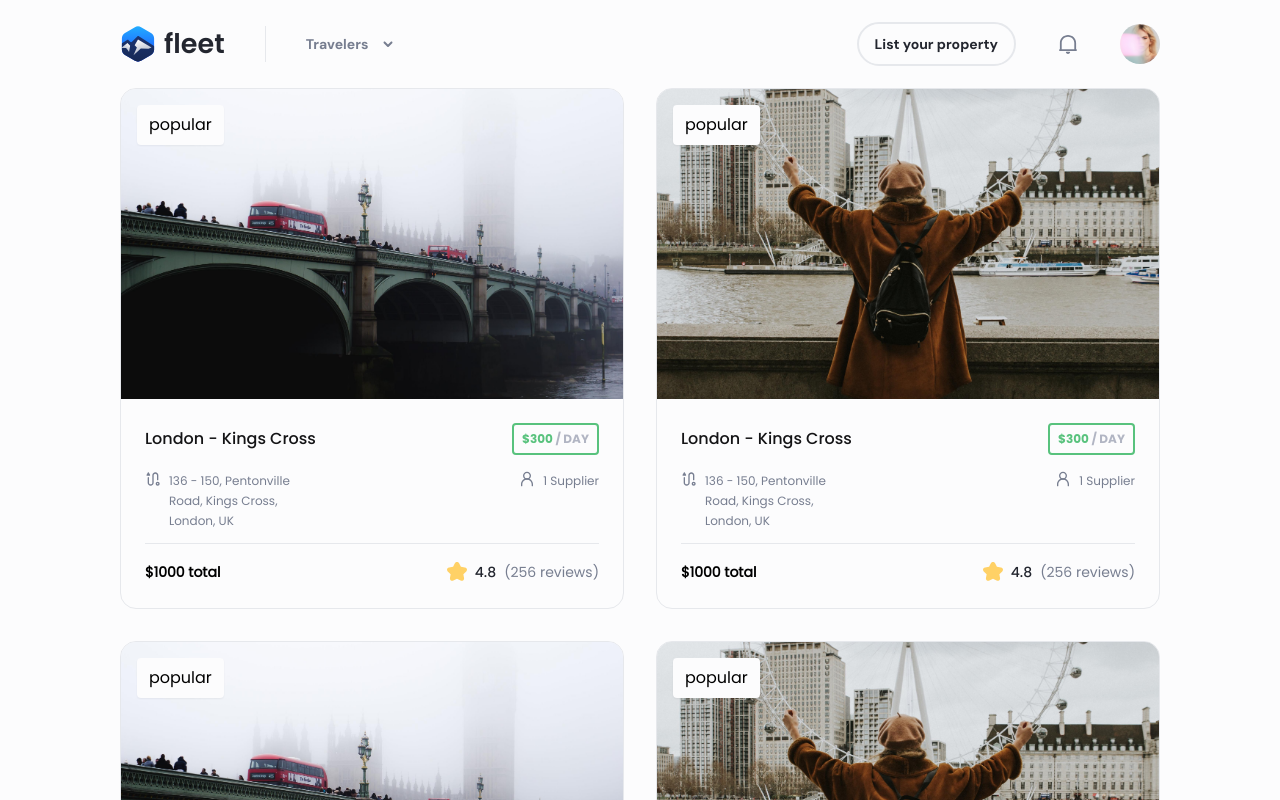
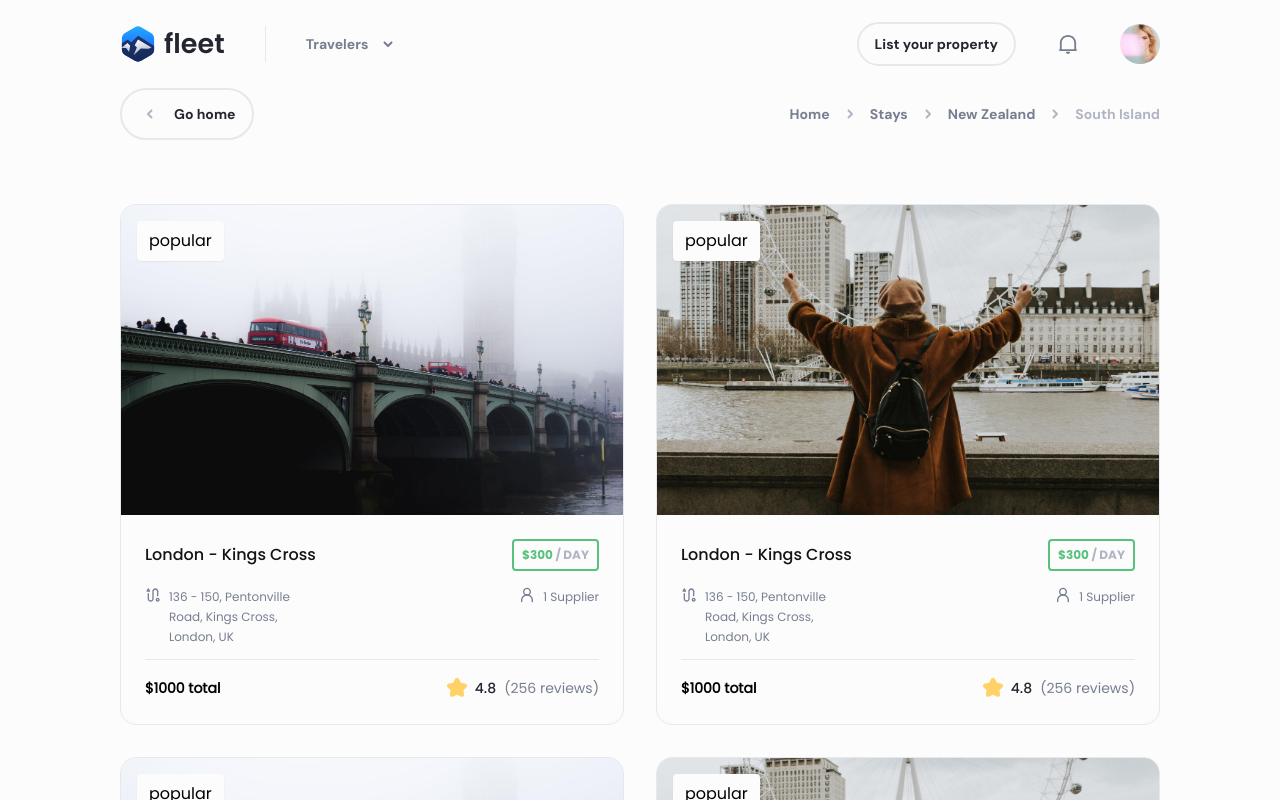
Before and after one commit to hasanlashgari01/fleet-react, a React (Vite) app: page /cars-rental in a window 1280 px wide. Shown: the top 800 px of the page. Built offline with nearby package versions, Linux system fonts and the light colour scheme.

Commit message:
add breadcrumbs

```diff
--- a/src/pages/home/CarRental/Index.jsx
+++ b/src/pages/home/CarRental/Index.jsx
@@ -1,8 +1,11 @@
+import Breadcrumbs from "../../../components/home/Breadcrumbs";
 import Card from "./Card";
 
 const Index = () => {
     return (
-        <div className="container grid grid-cols-1 lg:grid-cols-2 gap-8">
+        <div className="container">
+            <Breadcrumbs subs={["Stays", "New Zealand", "South Island"]} />
+            <div className="grid grid-cols-1 lg:grid-cols-2 gap-8 mt-8 lg:mt-16 2xl:mt-20">
                 <Card image="src/assets/images/cars/cars-1.jpg" />
                 <Card image="src/assets/images/cars/cars-2.jpg" />
                 <Card image="src/assets/images/cars/cars-1.jpg" />
@@ -12,6 +15,7 @@ const Index = () => {
                 <Card image="src/assets/images/cars/cars-1.jpg" />
                 <Card image="src/assets/images/cars/cars-2.jpg" />
             </div>
+        </div>
     );
 };
 
```
Lines whose indentation alone changed are shown as unchanged.
